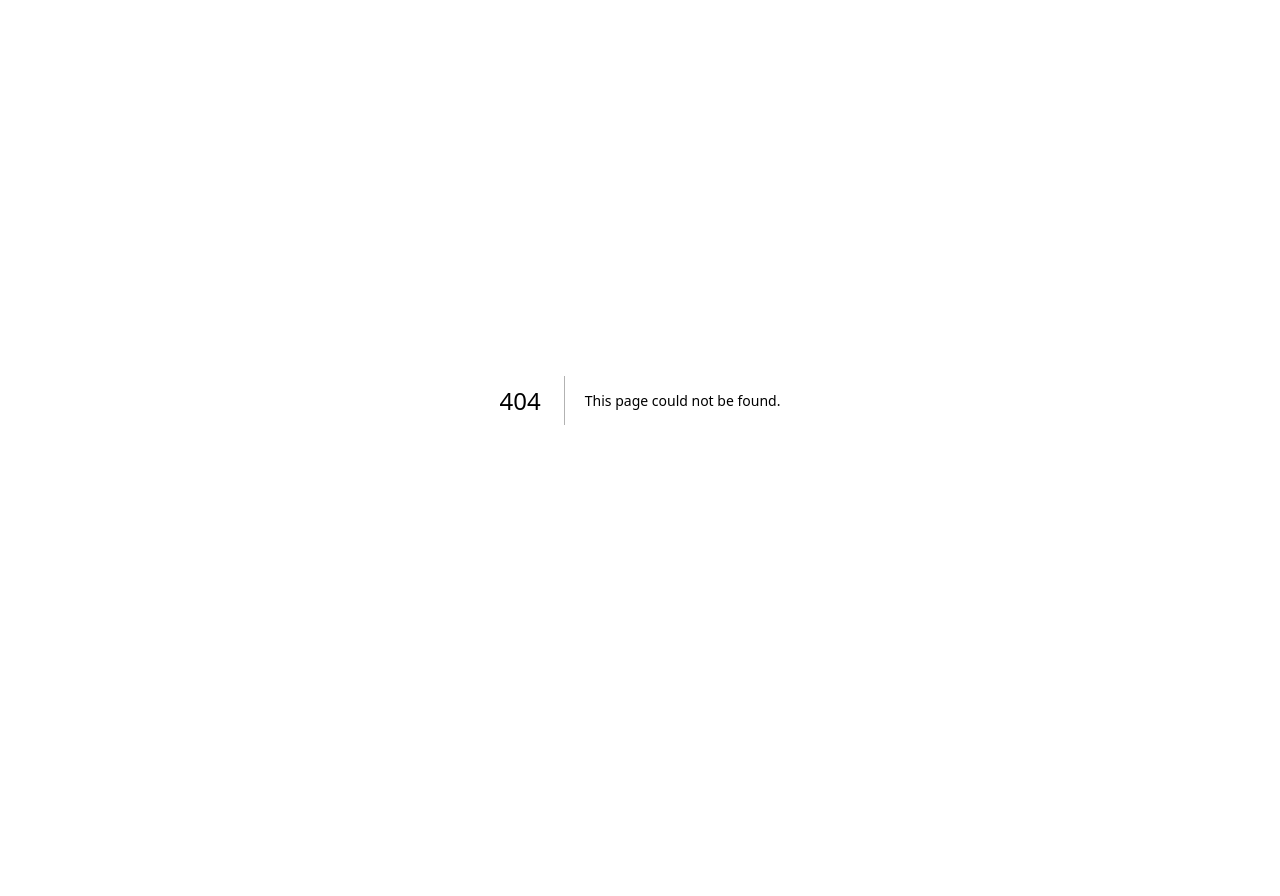
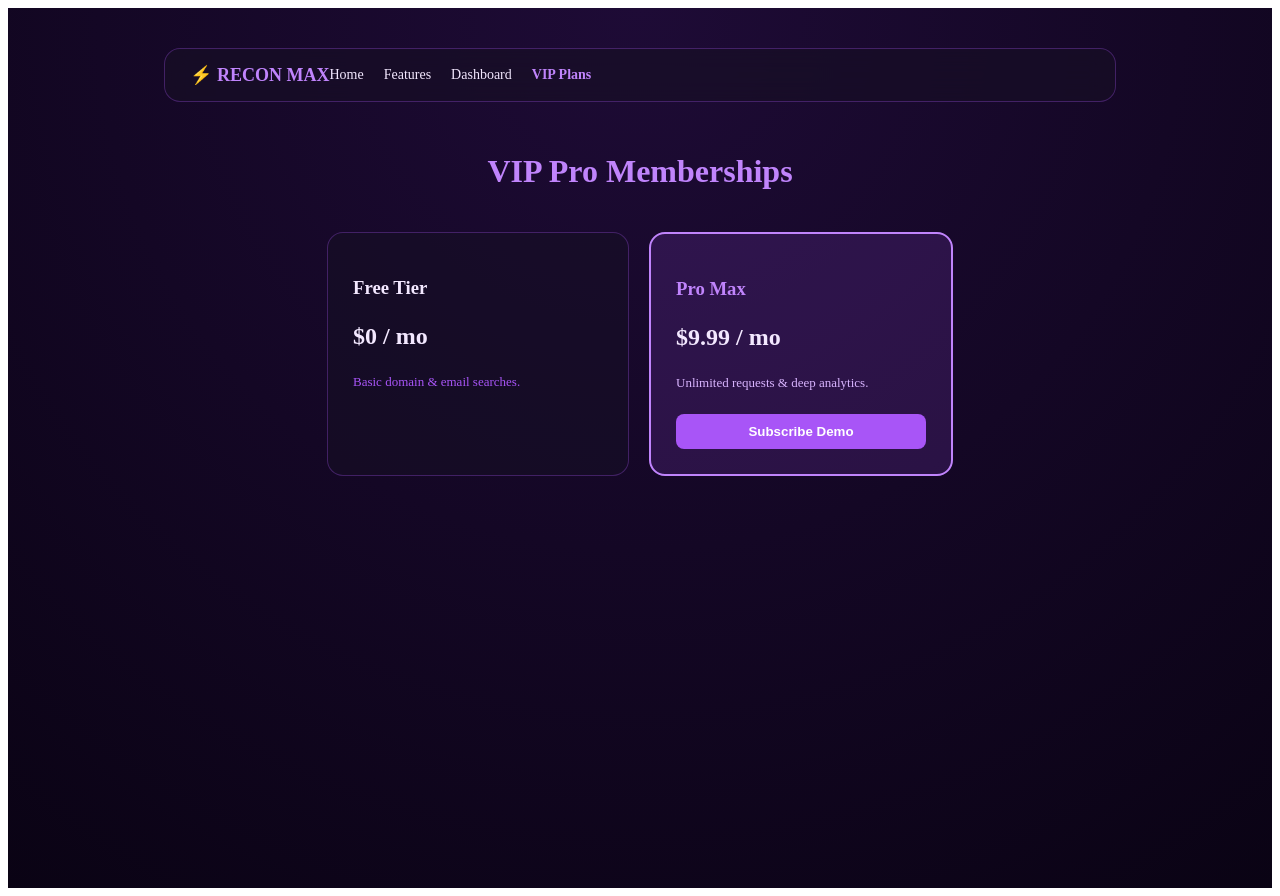
Before and after one commit to stalpada948-a11y/Osint, a Next.js app in the folder frontend/: page /pricing in a window 1280 px wide. Before the commit this address had no page. Before the commit the page ends 800 px from the top, so only its background shows below. Built offline with nearby package versions, Linux system fonts and the light colour scheme.

Commit message:
Create page.js

```diff
--- /dev/null
+++ b/frontend/src/app/pricing/page.js
@@ -0,0 +1,57 @@
+import Navbar from '@/components/Navbar';
+
+export default function Pricing() {
+  return (
+    <div style={{
+      minHeight: "100vh",
+      background: "radial-gradient(circle at top, #1e0b36 0%, #0a0314 100%)",
+      color: "#f3e8ff",
+      padding: "40px 20px",
+      display: "flex",
+      flexDirection: "column",
+      alignItems: "center"
+    }}>
+      <Navbar />
+      <h1 style={{ color: "#c084fc" }}>VIP Pro Memberships</h1>
+      <div style={{ display: "flex", gap: "20px", flexWrap: "wrap", justifyContent: "center", marginTop: "20px" }}>
+
+        {/* Starter Plan */}
+        <div style={{
+          background: "rgba(23, 15, 38, 0.6)",
+          padding: "25px",
+          borderRadius: "16px",
+          border: "1px solid rgba(168, 85, 247, 0.3)",
+          width: "250px"
+        }}>
+          <h3>Free Tier</h3>
+          <p style={{ fontSize: "24px", fontWeight: "bold" }}>$0 / mo</p>
+          <p style={{ fontSize: "13px", color: "#a855f7" }}>Basic domain & email searches.</p>
+        </div>
+
+        {/* Pro Plan */}
+        <div style={{
+          background: "rgba(168, 85, 247, 0.15)",
+          padding: "25px",
+          borderRadius: "16px",
+          border: "2px solid #c084fc",
+          width: "250px"
+        }}>
+          <h3 style={{ color: "#c084fc" }}>Pro Max</h3>
+          <p style={{ fontSize: "24px", fontWeight: "bold" }}>$9.99 / mo</p>
+          <p style={{ fontSize: "13px", color: "#d8b4fe" }}>Unlimited requests & deep analytics.</p>
+          <button style={{
+            width: "100%",
+            padding: "10px",
+            background: "#a855f7",
+            border: "none",
+            borderRadius: "8px",
+            color: "#fff",
+            fontWeight: "bold",
+            marginTop: "10px"
+          }}>Subscribe Demo</button>
+        </div>
+
+      </div>
+    </div>
+  );
+}
```
